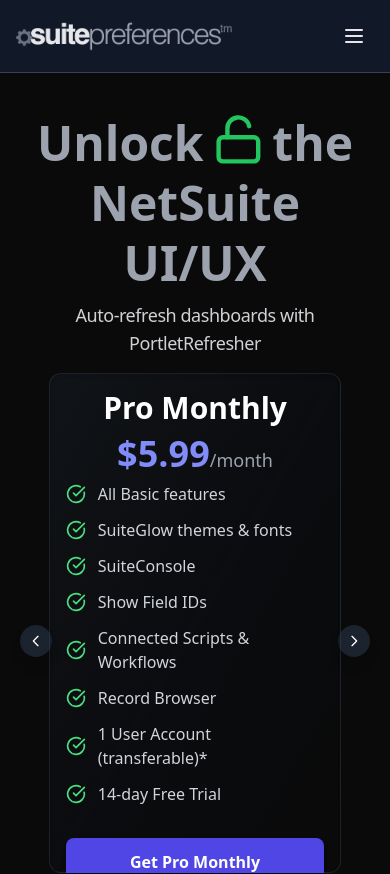
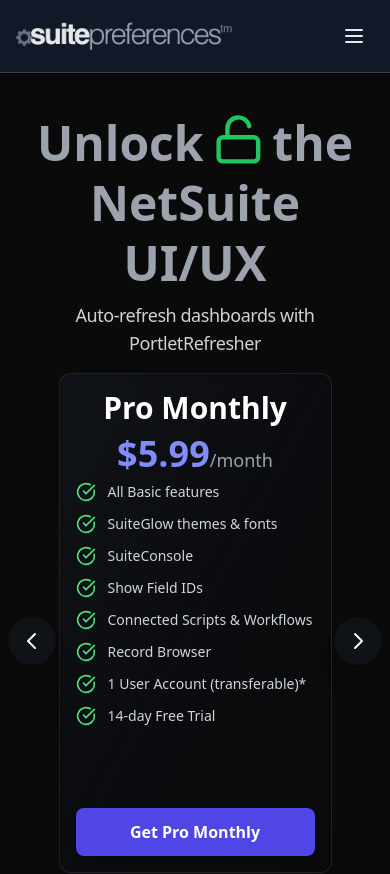
Before and after one commit to suitepreferences/sp-website, a React (Create React App) app: page / in a window 390 px wide. Shown: the top 874 px of the page. Built offline with nearby package versions, Linux system fonts and the light colour scheme; the HTML template or start-up script is replaced by a standard one.

Commit message:
optimize pricing card and card buttons for mobile

```diff
--- a/src/components/common/PricingCard.jsx
+++ b/src/components/common/PricingCard.jsx
@@ -3,7 +3,7 @@
 function PricingCard({ title, price, period, features, buttonText, buttonClass, isPopular, onClick, originalPrice, badge }) {
   return (
     <div
-      className={`w-[75vw] sm:w-full sm:max-w-[300px] lg-1000:w-full lg-1000:max-w-[400px] xl:max-w-[500px] mx-auto p-4 sm:p-4 lg-1000:p-6 xl:p-8 rounded-xl bg-gradient-to-br from-sp-bg-800/30 via-sp-bg-900/20 to-sp-bg-950/30 flex flex-col items-center border border-sp-text-600/30 shadow-inner hover:backdrop-blur-sm transition-all duration-300 h-[500px] sm:h-[500px] lg-1000:h-[550px] xl:h-[600px] ${
+      className={`w-[70vw] sm:w-full sm:max-w-[300px] lg-1000:w-full lg-1000:max-w-[400px] xl:max-w-[500px] mx-auto p-4 sm:p-4 lg-1000:p-6 xl:p-8 rounded-xl bg-gradient-to-br from-sp-bg-800/30 via-sp-bg-900/20 to-sp-bg-950/30 flex flex-col items-center border border-sp-text-600/30 shadow-inner hover:backdrop-blur-sm transition-all duration-300 h-[500px] sm:h-[500px] lg-1000:h-[550px] xl:h-[600px] ${
         isPopular ? "ring-2 ring-sp-primary-400" : ""
       }`}
     >
@@ -25,7 +25,7 @@
           </span>
         </div>
       )}
-      <ul className="text-sp-text-300 text-base sm:text-lg space-y-3 mb-8 w-full flex-grow">
+      <ul className="text-sp-text-300 text-sm sm:text-lg space-y-3 mb-8 w-full flex-grow">
         {features.map((feature, index) => (
           <li key={index} className={`flex items-center ${feature.included ? "text-sp-text-300" : "line-through text-sp-text-400"}`}>
             {feature.included ? <CheckCircle className="h-5 w-5 mr-3 flex-shrink-0 text-sp-success-400" /> : <XCircle className="h-5 w-5 text-sp-error-400 mr-3 flex-shrink-0" />}
--- a/src/pages/HomePage.jsx
+++ b/src/pages/HomePage.jsx
@@ -196,18 +196,18 @@
             {/* Navigation Controls - Centered Vertically */}
             <button
               onClick={goToPrevious}
-              className="absolute left-1 sm:left-2 md:left-4 top-1/2 -translate-y-1/2 z-10 p-2 sm:p-3 bg-sp-bg-800/80 hover:bg-sp-bg-700 text-sp-white rounded-full transition-colors duration-200 shadow-lg backdrop-blur-sm"
+              className="absolute -left-2 top-1/2 -translate-y-1/2 z-50 p-3 sm:p-4 bg-sp-bg-800/30 hover:bg-sp-bg-700/50 text-sp-white rounded-full transition-colors duration-200 shadow-xl backdrop-blur-sm"
             >
-              <svg className="w-4 h-4 sm:w-5 sm:h-5 md:w-6 md:h-6" fill="none" stroke="currentColor" viewBox="0 0 24 24">
+              <svg className="w-6 h-6 sm:w-7 sm:h-7" fill="none" stroke="currentColor" viewBox="0 0 24 24">
                 <path strokeLinecap="round" strokeLinejoin="round" strokeWidth={2} d="M15 19l-7-7 7-7" />
               </svg>
             </button>
 
             <button
               onClick={goToNext}
-              className="absolute right-1 sm:right-2 md:right-4 top-1/2 -translate-y-1/2 z-10 p-2 sm:p-3 bg-sp-bg-800/80 hover:bg-sp-bg-700 text-sp-white rounded-full transition-colors duration-200 shadow-lg backdrop-blur-sm"
+              className="absolute -right-2 top-1/2 -translate-y-1/2 z-50 p-3 sm:p-4 bg-sp-bg-800/30 hover:bg-sp-bg-700/50 text-sp-white rounded-full transition-colors duration-200 shadow-xl backdrop-blur-sm"
             >
-              <svg className="w-4 h-4 sm:w-5 sm:h-5 md:w-6 md:h-6" fill="none" stroke="currentColor" viewBox="0 0 24 24">
+              <svg className="w-6 h-6 sm:w-7 sm:h-7" fill="none" stroke="currentColor" viewBox="0 0 24 24">
                 <path strokeLinecap="round" strokeLinejoin="round" strokeWidth={2} d="M9 5l7 7-7 7" />
               </svg>
             </button>
@@ -295,7 +295,7 @@
 
                 {/* Center Card (Current) */}
                 <div className="z-10 transition-all duration-700 ease-in-out transform scale-100 opacity-100">
-                  <div className="w-[75vw] lg-1000:w-80 xl:w-96">
+                  <div className="w-[70vw] lg-1000:w-80 xl:w-96">
                     {currentCard === 0 && (
                       <PricingCard
                         title="Basic"
@@ -570,7 +570,7 @@
 
                 {/* Center Card (Current) */}
                 <div className="z-10 transition-all duration-700 ease-in-out transform scale-100 opacity-100">
-                  <div className="w-[75vw] lg-1000:w-80 xl:w-96">
+                  <div className="w-[70vw] lg-1000:w-80 xl:w-96">
                     {currentCard === 0 && (
                       <PricingCard
                         title="Basic"
```
